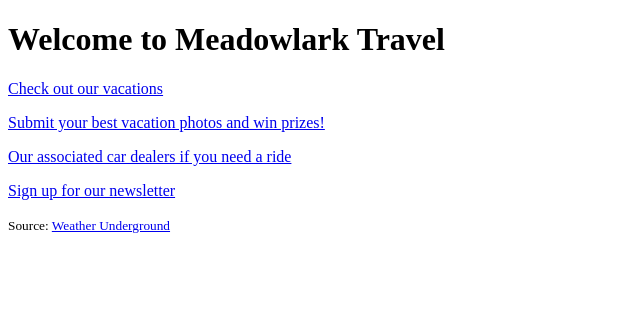
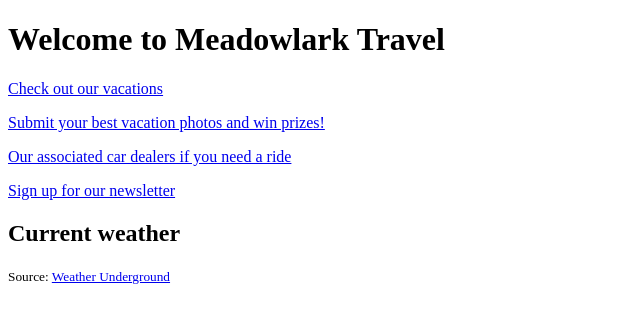
Before and after one commit to clemos/meadowlark, a Node project: template www/views/home.handlebars in a window 1280 px wide. Shown: the part 26-349 px from the top of the page, without its empty margins (0-640 px from the left). Run offline with Node 20 templates, Linux system fonts and the light colour scheme; the template is opened without the code that fills it, so the values that code supplies are empty.

Commit message:
Weather added.

```diff
--- a/www/views/home.handlebars
+++ b/www/views/home.handlebars
@@ -12,4 +12,6 @@
 	{{{.}}}
 {{/each}}
 
+<h2>Current weather</h2>
+
 {{> weather}}
```
Also changed, not shown: README.md, 3 other files.
